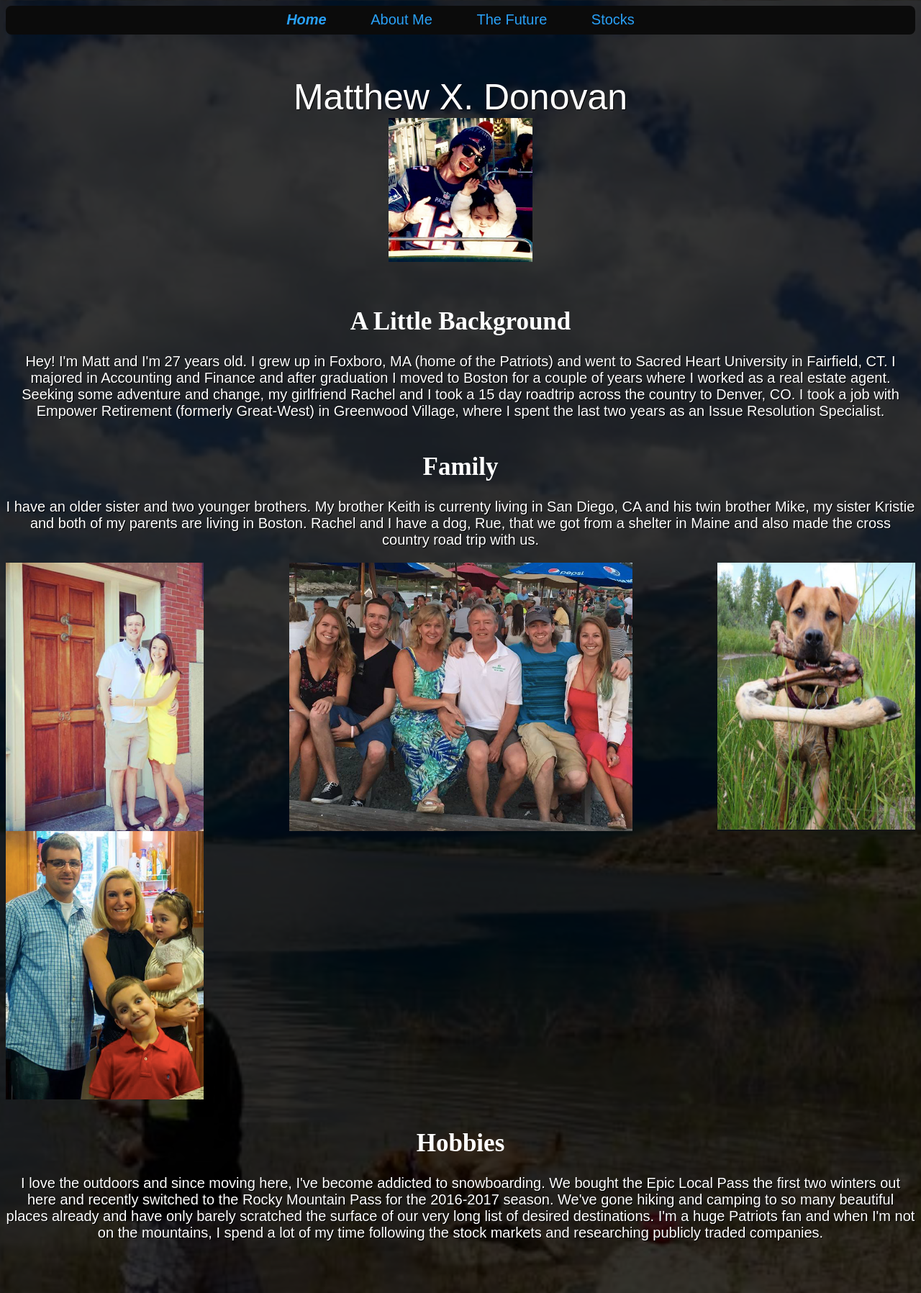
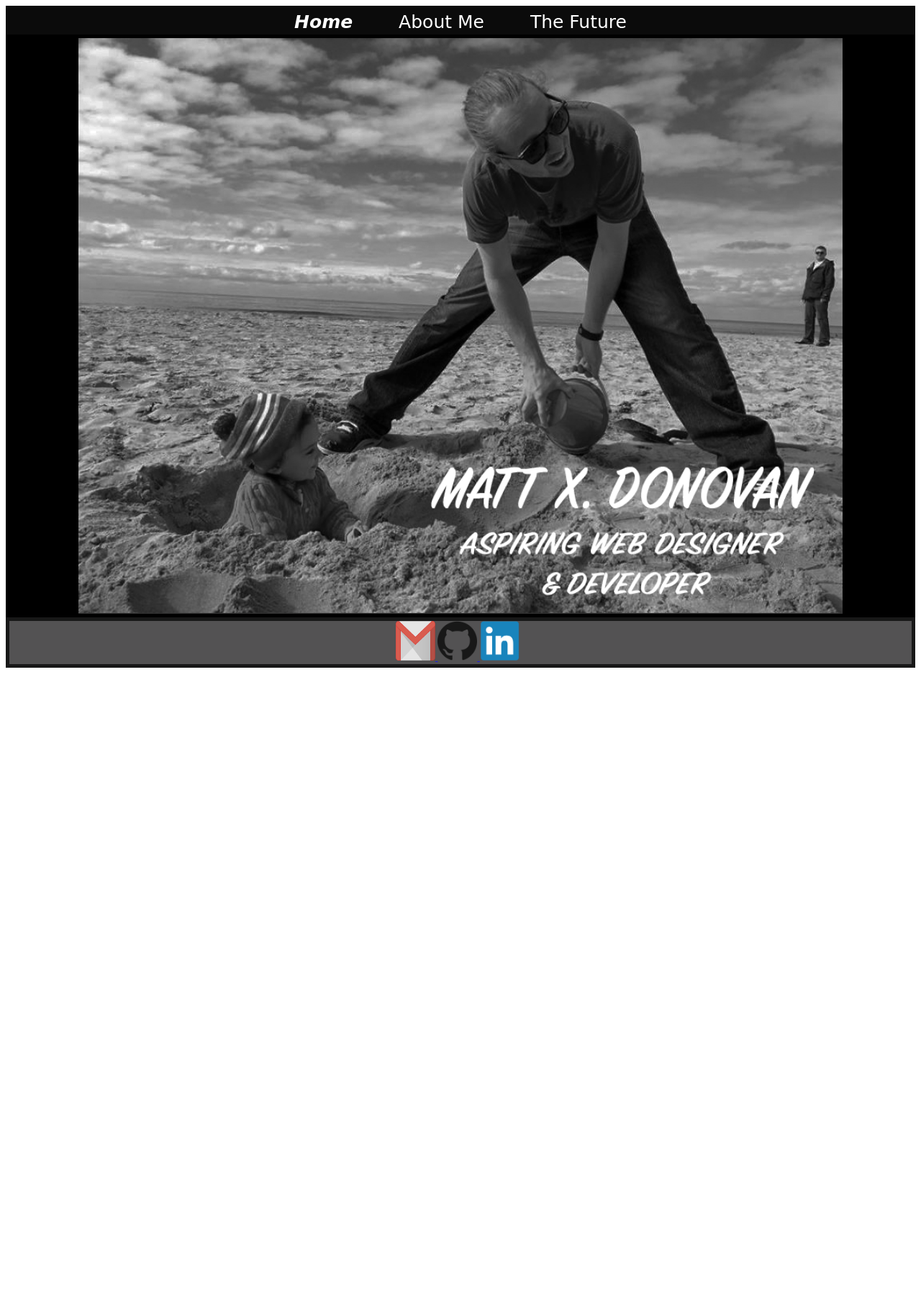
Before and after one commit to mattxd12/pw, a plain HTML site: page index.html in a window 1280 px wide. Shown: the top 1797 px of the page at 72% size. After the commit the page ends 936 px from the top, so only its background shows below. Drawn offline with Linux system fonts and the light colour scheme.

Commit message:
updates to working web site

```diff
--- /dev/null
+++ b/HomePage.css
@@ -0,0 +1,93 @@
+
+.bround {
+  height: 800px;
+  background-image: url(Home_Page_Background2.png);
+  background-size: contain;
+  background-position: center;
+  background-repeat: no-repeat;
+  border: 5px solid black;
+  background-color: black;
+}
+/* horizontal menu */
+    .menu {
+        vertical-align: middle;
+        width: auto;
+        height: 40px;
+        font-size: 25px;
+        font-family: cursive;
+        text-align: center;
+        background-color: #0b0b0b;
+            border-radius: 0px;
+    }
+    .menu ul {
+        height: auto;
+        padding: 8px 0px;
+        margin: 0px;
+    }
+    .menu li {
+    display: inline;
+    padding: 20px;
+    }
+    .menu a {
+        text-decoration: none;
+        color: #ffffff;
+        padding: 8px 8px 8px 8px;
+    }
+    .menu a:hover {
+    color: #000000;
+    background-color: #FFFFFF;
+}
+
+/* end of horizontal menu */
+/* Footer */
+.foot {
+      vertical-align: middle;
+      width: auto;
+      height: 60px;
+      background-color: #414041;
+      border: 5px solid black;
+      border-radius: 0px;
+      opacity: 90%;
+  }
+
+.contactBar {
+  position: relative;
+  padding-bottom: 0;
+  width: 180px;
+  display: block;
+  margin: 0 auto;
+}
+.linkedin .gmail .github img {
+    -webkit-transition: 1s ease; /* Safari and Chrome */
+    -moz-transition: all 1s ease; /* Firefox */
+    -ms-transition: all 1s ease; /* IE 9 */
+    -o-transition: all 1s ease; /* Opera */
+    transition: all 1s ease;
+}
+.github {
+    height:55px;
+    width: 55px;
+      }
+.linkedin {
+    height:55px;
+    width: 55px;
+  }
+.gmail {
+    height:55px;
+    width: 55px;
+    }
+.github:hover {
+    position:relative;
+    width:60px;
+    height:60px;
+    }
+.linkedin:hover {
+    position:relative;
+    width:60px;
+    height:60px;
+}
+.gmail:hover {
+    position:relative;
+    width:60px;
+    height:60px;
+}
--- a/index.css
+++ b/index.css
@@ -6,14 +6,6 @@
   text-align: center;
   text-shadow: 1px 1px 	#000000;
   font-size: 20px;
-}
-.name {
-  color: #FFFFFF;
-  text-align: center;
-  vertical-align: middle;
-  font-size: 50px;
-  text-shadow: 1px 1px 	#000000;
-  font-family: fantasy, sans-serif;
 }
 
 .futureFont{
@@ -26,8 +18,9 @@
 }
 
 .picture {
-  height: 200px;
-  width: 200px;
+  height: 300px;
+  width: 225px;
+  top: 10;
   display: block;
     margin-left: auto;
     margin-right: auto;
@@ -79,6 +72,7 @@ body {
   background-size: cover;
   opacity: inherit;
   background-position: center;
+  border: 5px solid black;
 }
 .snow{
     height: 400px;
@@ -115,7 +109,7 @@ body {
     }
     .menu a {
         text-decoration: none;
-        color: #29a1f7;
+        color: #FFFFFF;
         padding: 8px 8px 8px 8px;
     }
     .menu a:hover {
@@ -157,21 +151,12 @@ display:block;
 
 /* End of stocks page */
 
-/* @mattxd12 */
-.handle{
-  font-family: fantasy, sans-serif;
-  font-size: 30px;
-  text-shadow: 1px 1px 	#000000;
-  text-align: center;
-    color: #FFFFFF;
-  margin-bottom: 0;
-}
 
 /* Footer */
 .foot {
       vertical-align: middle;
       width: auto;
-      height: 56px;
+      height: 60px;
       background-color: #414041;
       border-radius: 8px;
       opacity: 90%;
@@ -180,39 +165,41 @@ display:block;
 .contactBar {
   position: relative;
   padding-bottom: 0;
-  width: 172px;
+  width: 180px;
   display: block;
   margin: 0 auto;
 }
-.linkedin img {
-    height:55px;
-    width: 55px;
-    -webkit-transition: all 1s ease; /* Safari and Chrome */
+.linkedin .gmail .github img {
+    -webkit-transition: 1s ease; /* Safari and Chrome */
     -moz-transition: all 1s ease; /* Firefox */
     -ms-transition: all 1s ease; /* IE 9 */
     -o-transition: all 1s ease; /* Opera */
     transition: all 1s ease;
 }
-
-.linkedin:hover img {
-    -webkit-transform:scale(1.25); /* Safari and Chrome */
-    -moz-transform:scale(1.25); /* Firefox */
-    -ms-transform:scale(1.25); /* IE 9 */
-    -o-transform:scale(1.25); /* Opera */
-     transform:scale(1.25);
+.github {
+    height:55px;
+    width: 55px;
+      }
+.linkedin {
+    height:55px;
+    width: 55px;
+  }
+.gmail {
+    height:55px;
+    width: 55px;
+    }
+.github:hover {
+    position:relative;
+    width:60px;
+    height:60px;
+    }
+.linkedin:hover {
+    position:relative;
+    width:60px;
+    height:60px;
 }
-
-.gmail:hover img {
-    -webkit-transform:scale(1.25); /* Safari and Chrome */
-    -moz-transform:scale(1.25); /* Firefox */
-    -ms-transform:scale(1.25); /* IE 9 */
-    -o-transform:scale(1.25); /* Opera */
-     transform:scale(1.25);
+.gmail:hover {
+    position:relative;
+    width:60px;
+    height:60px;
 }
-.github:hover img {
-    -webkit-transform:scale(1.25); /* Safari and Chrome */
-    -moz-transform:scale(1.25); /* Firefox */
-    -ms-transform:scale(1.25); /* IE 9 */
-    -o-transform:scale(1.25); /* Opera */
-     transform:scale(1.25);
-}
--- a/index.html
+++ b/index.html
@@ -3,7 +3,7 @@
   <head>
     <meta charset="utf-8">
     <title>Matt X Donovan</title>
-    <link rel="stylesheet" href="index.css">
+    <link rel="stylesheet" href="HomePage.css">
   </head>
   <body>
 <!-- start of horizontal menu -->
@@ -12,54 +12,22 @@
         <li><a href="index.html"><strong><i>Home</i></strong></a></li>
         <li><a href="About_me.html">About Me</a></li>
         <li><a href="FuturePlans.html">The Future</a></li>
-        <li><a href="Stocks.html">Stocks</a></li>
       </ul>
     </div>
 <!-- end of horizontal menu -->
+<div class= "bround">
 
-    <div class="name"><br>Matthew X. Donovan</div>
-
-    <img src = "me&addison.jpg" alt="Missing" class="picture">
-
-    <h1 class="heading"><br>A Little Background</h1>
-      <p class= "para"> Hey! I'm Matt and I'm 27 years old. I grew up in Foxboro, MA (home of the Patriots) and went to Sacred Heart University in Fairfield, CT. I majored in Accounting and Finance and after graduation I moved to Boston for a couple of years where I worked as a real estate agent. Seeking some adventure and change, my girlfriend Rachel and I took a 15 day roadtrip across the country to Denver, CO. I took a job with Empower Retirement (formerly Great-West) in Greenwood Village, where I spent the last two years as an Issue Resolution Specialist.
-        <br><br>
-      </p>
-
-    <h1 class="heading">Family</h1>
-      <p class= "para">I have an older sister and two younger brothers. My brother Keith is currenty living in San Diego, CA and his twin brother Mike, my sister Kristie and both of my parents are living in Boston. Rachel and I have a dog, Rue, that we got from a shelter in Maine and also made the cross country road trip with us.
-      </p>
-
-    <div id="famPics">
-      <img src = "mike_and_kenz.png" alt="Missing" class="mikeKenz">
-      <img src = "mom_dad_me_rache.png" alt="Missing" class="famAtBeach">
-      <img src = "rue_Tetons.png" alt="Missing" class="rue">
-      <img src = "kxds_fam.png" alt="Missing" class="kxdFam">
-      <span class="stretch"></span>
-    </div>
-
-    <h1 class="heading">Hobbies</h1>
-      <p class= "para">I love the outdoors and since moving here, I've become addicted to snowboarding. We bought the Epic Local Pass the first two winters out here and recently switched to the Rocky Mountain Pass for the 2016-2017 season. We've gone hiking and camping to so many beautiful places already and have only barely scratched the surface of our very long list of desired destinations. I'm a huge Patriots fan and when I'm not on the mountains, I spend a lot of my time following the stock markets and researching publicly traded companies.
-        <br><br><br><br>
-      </p>
-
-    <div class="snow">
-      <img src = "vail2015.png" alt="Missing" class="vail">
-    </div>
-    <br>
-
-    <h4 class="handle">@MattXd12</h4>
-
+</div>
     <footer class = "foot">
       <small class="contactBar">
         <a href="mailto:mattxd12@gmail.com">
-          <img src = "Gmail_Logo.png" alt="Missing" height="55" width="55" class="gmail">
+          <img src = "Gmail_Logo.png" alt="Missing" class="gmail">
         </a>
         <a href = "https://github.com/mattxd12">
-          <img src = "GitHub-Logo2.png" alt="Missing" height="55" width="55" class="github">
+          <img src = "GitHub-Logo2.png" alt="Missing" class="github">
         </a>
         <a href = "https://www.linkedin.com/in/mattxdonovan">
-          <img src = "linkedinLogo.png" alt="Missing" height="55" width="55" class="linkedin">
+          <img src = "linkedinLogo.png" alt="Missing" class="linkedin">
         </a>
       </small>
     </footer>
```
Also changed, not shown: FuturePlans.html (+4 -10 lines), Stocks.html (+3 -6 lines), about_me.html (+8 -13 lines), Home_Page_Background2.png (added), The_Future.jpg (deleted), rache jimbo and I.jpg (deleted), snowboard.jpg (added), 1 other file.
